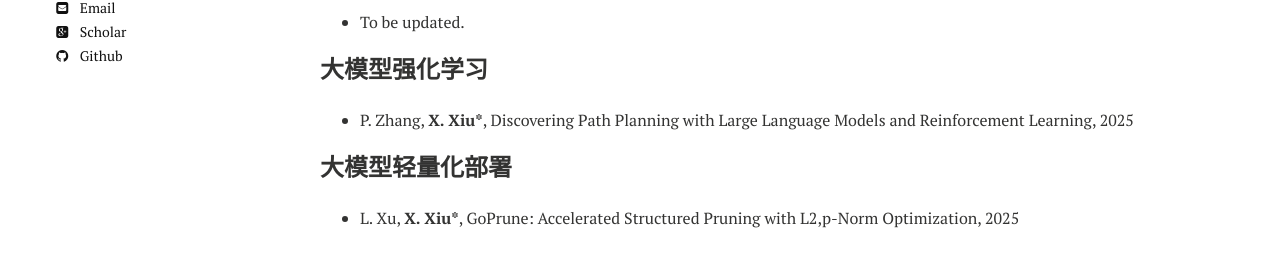
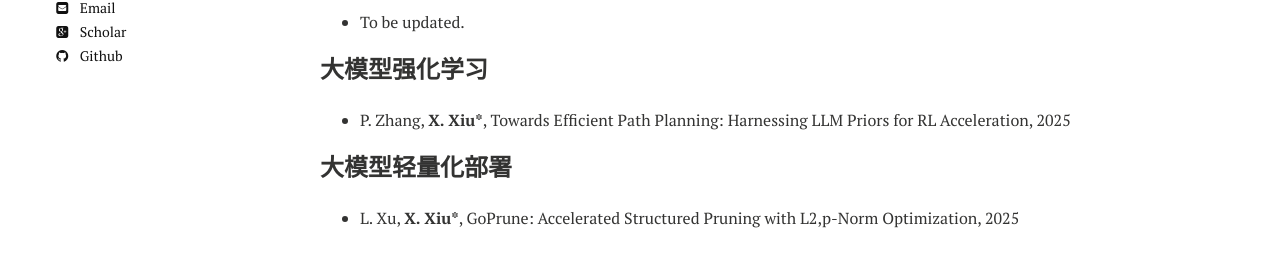
Before and after one commit to xianchaoxiu/xianchaoxiu.github.io, a Jekyll site: the page built from chinese/research/LLM/index.md, in a window 1280 px wide. Shown: the part 285-552 px from the top of the page. Built offline with Jekyll 4.4.1, drawn with Linux system fonts in a browser that asks for light colours; nearby versions of some CDN libraries.

Commit message:
Update index.md

```diff
--- a/chinese/research/LLM/index.md
+++ b/chinese/research/LLM/index.md
@@ -17,7 +17,7 @@ share: false
 
 ### 大模型强化学习
 
-* P. Zhang, <b>X. Xiu*</b>, Discovering Path Planning with Large Language Models and Reinforcement Learning, 2025 <br>
+* P. Zhang, <b>X. Xiu*</b>, Towards Efficient Path Planning: Harnessing LLM Priors for RL Acceleration, 2025 <br>
 
 ### 大模型轻量化部署
 
```
